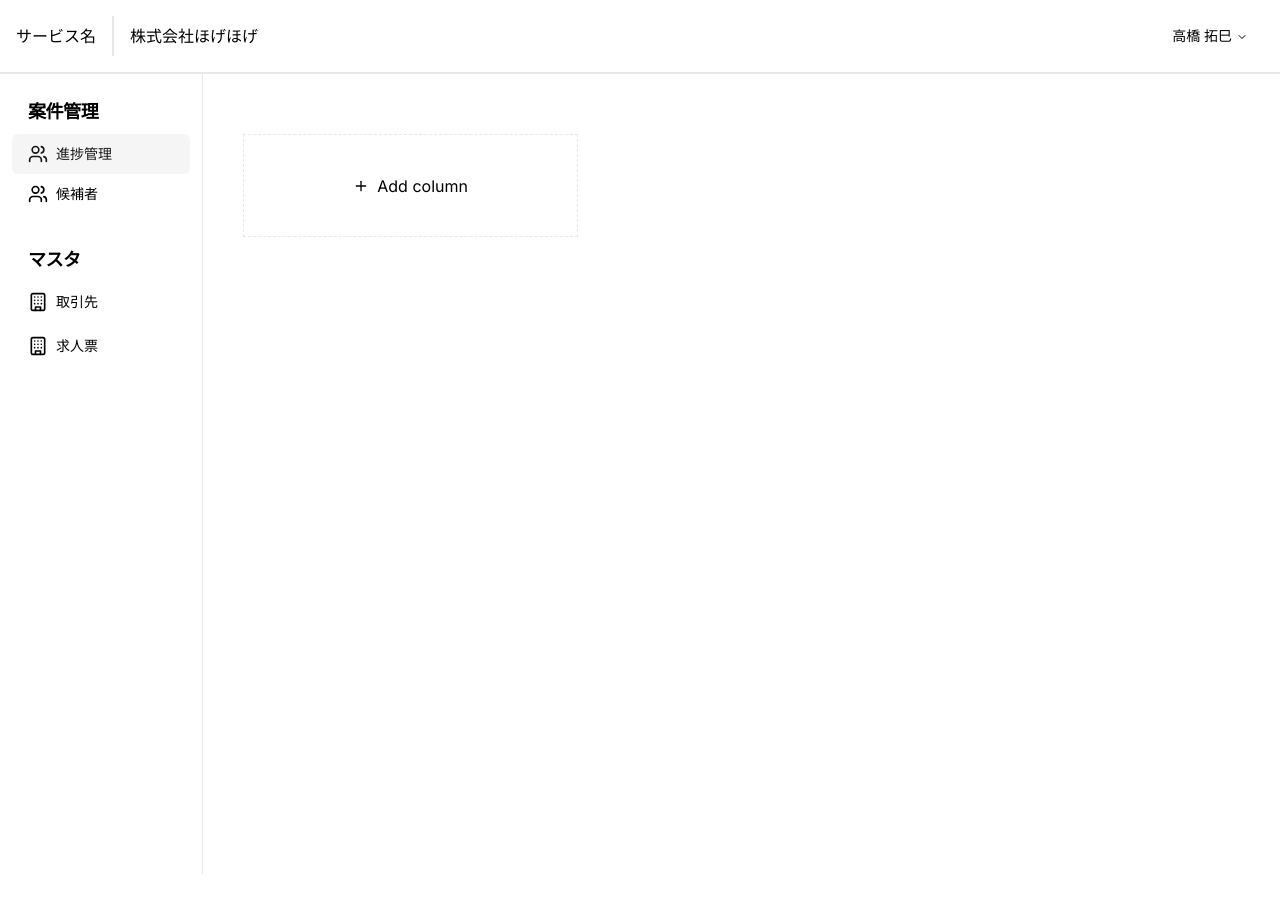
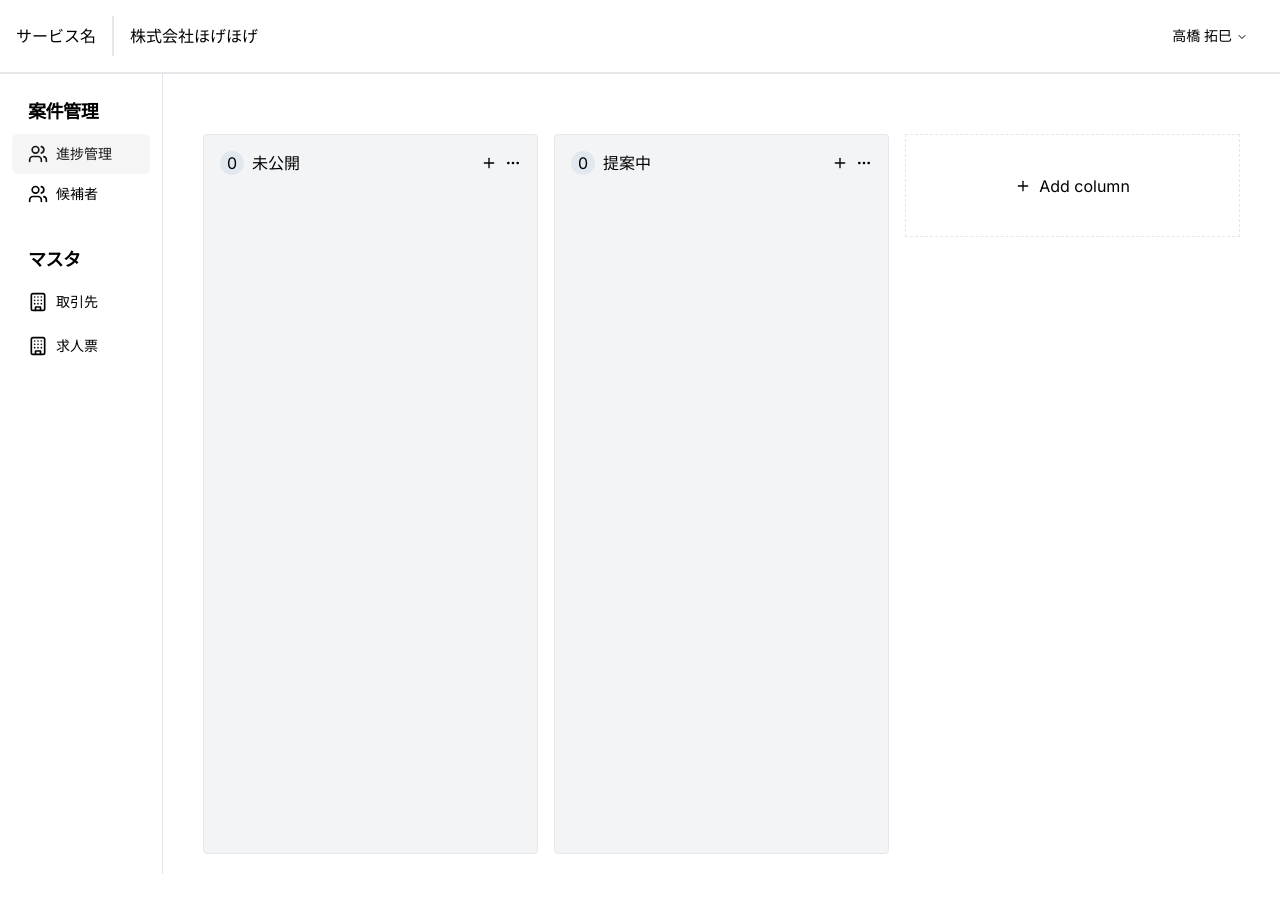
Before and after one commit to daiti0113/yamamoto-san, a Next.js app: page /applicants/1 in a window 1280 px wide. Shown: the top 912 px of the page. Built offline with nearby package versions, Linux system fonts and the light colour scheme.

Commit message:
KanbanBoardの初期値を渡せるよう修正

```diff
--- a/src/app/applicants/[applicant_id]/page.tsx
+++ b/src/app/applicants/[applicant_id]/page.tsx
@@ -7,6 +7,17 @@ export default function ApplicantDetailPage() {
   const kanbanBoardProps = useTaskGroups()
 
   return (
-    <KanbanBoard {...kanbanBoardProps} />
+    <KanbanBoard {...kanbanBoardProps} defaultTaskGroups={[{
+      key: "test1",
+      groupName: "未公開",
+      contents: "未公開",
+      type: "column"
+    },
+    {
+      key: "test2",
+      groupName: "提案中",
+      contents: "提案中",
+      type: "column"
+    }]} />
   )
 }
--- a/src/components/organisms/KanbanBoard/KanbanBoard.tsx
+++ b/src/components/organisms/KanbanBoard/KanbanBoard.tsx
@@ -1,7 +1,7 @@
 import { DndProvider } from "react-dnd"
 import { DraggableItem } from "./item"
 import { HTML5Backend } from "react-dnd-html5-backend"
-import { useState } from "react"
+import { useEffect, useState } from "react"
 import { Draggable } from "./Draggable"
 import { Column } from "./Column"
 import { NewColumnButton } from "./NewColumnButton"
@@ -20,6 +20,9 @@ type KanbanBoardProps = {
   swapTasks: (dragIndex: number, hoverIndex: number, groupName: string) => void
   // eslint-disable-next-line no-unused-vars
   deleteTasks: (target: DraggableItem) => void
+  defaultTaskGroups?: DraggableItem[]
+  // eslint-disable-next-line no-unused-vars
+  setTaskGroups: (taskGroups?: DraggableItem[]) => void
 }
 
 // TODO: useDialog に変更
@@ -42,8 +45,16 @@ export const KanbanBoard: React.FC<KanbanBoardProps> = ({
   tasks,
   updateTasks,
   swapTasks,
-  deleteTasks
+  deleteTasks,
+  defaultTaskGroups,
+  setTaskGroups
 }) => {
+
+  // TODO: もっといい初期値の渡し方があるはず。要検討。
+  useEffect(() => {
+    setTaskGroups(defaultTaskGroups)
+  }, [])
+
   const [showModal, updateShowModal] = useShowModal()
   let index = 0
   return (
--- a/src/components/organisms/KanbanBoard/useTaskGroups.ts
+++ b/src/components/organisms/KanbanBoard/useTaskGroups.ts
@@ -18,6 +18,8 @@ export const useTaskGroups = (): {
   swapTasks: (dragIndex: number, hoverIndex: number, groupName: string) => void,
   // eslint-disable-next-line no-unused-vars
   deleteTasks: (target: DraggableItem) => void
+  // eslint-disable-next-line no-unused-vars
+  setTaskGroups: (taskGroups?: DraggableItem[]) => void
 } => {
   const [taskGroups, setTaskGroups] = useState<DraggableItem[]>()
   const [tasks, updateTasks, swapTasks, alignTasks, deleteTasks] = useTasks()
@@ -61,6 +63,7 @@ export const useTaskGroups = (): {
     tasks: tasks ?? [],
     updateTasks,
     swapTasks,
-    deleteTasks
+    deleteTasks,
+    setTaskGroups
   }
 }
```
